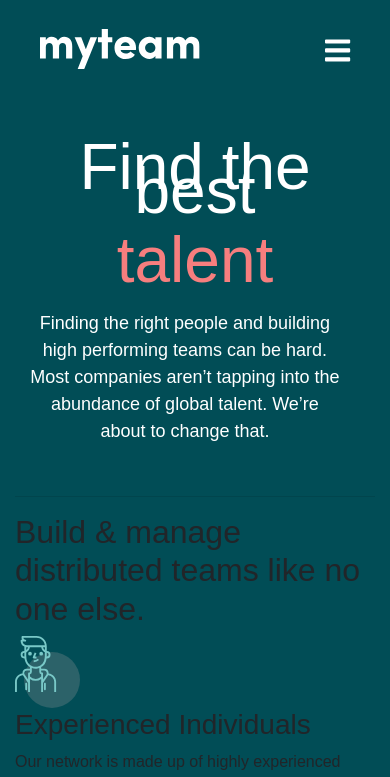
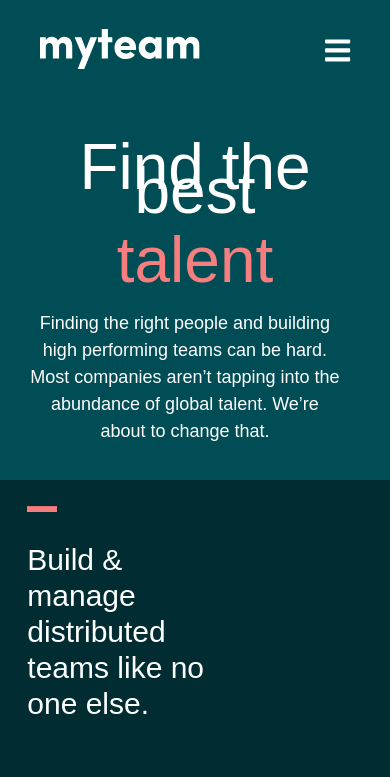
Before and after one commit to clf94-dev/myteam-vue, a Vue app: page / in a window 390 px wide. Shown: the top 777 px of the page. Built offline with nearby package versions, Linux system fonts and the light colour scheme.

Commit message:
added style featuresHome component

```diff
--- a/src/components/FeaturesHome.vue
+++ b/src/components/FeaturesHome.vue
@@ -6,7 +6,7 @@
             <h2>Build & manage distributed teams like no one else.</h2>
         </b-col>
         <b-col class="feat-col" xs="12" sm="6" md="6" lg="6">
-            <b-row v-for="data of featuresHome" v-bind:key="data.title">
+            <b-row class="feat-elem" v-for="data of featuresHome" v-bind:key="data.title">
                 <b-col class="img-col" xs="2" sm="2" md="2" lg="2">
                     <img :src="data.src" :alt="data.imgAlt">
                 </b-col>
@@ -53,5 +53,100 @@
 </script>
 
 <style scoped>
+.features-section {
+    padding: 5% 7%;
+    background-color: #012d32;
+}
 
+.features-section .title-col {
+
+    margin-bottom: 50px;
+}
+
+.features-section .title-col hr {
+    width: 30px;
+    height: 5px;
+    margin-left: 0;
+    background-color: #f67e7e;
+    color: #f67e7e;
+    margin-bottom: 5%;
+}
+
+@media screen and (max-width: 1080px) {
+    .features-section .title-col hr {
+        margin-top: 2%;
+        margin-bottom: 9%;
+    }
+}
+
+.features-section .title-col h2 {
+    font-size: 30px;
+    font-family: "Livvic", sans-serif;
+    color: white;
+    font-weight: 300;
+    padding-right: 35%;
+}
+
+@media screen and (max-width: 755px) {
+    .features-section .title-col h2 {
+        padding-right: 40% !important;
+    }
+}
+
+@media screen and (max-width: 1080px) {
+    .features-section .title-col h2 {
+        padding-right: 18%;
+    }
+}
+
+.features-section .feat-col .feat-elem {
+    padding: 1% 3%;
+}
+
+@media screen and (max-width: 755px) {
+    .features-section .feat-col .feat-elem {
+        text-align: center;
+        padding-bottom: 30px;
+    }
+}
+
+.features-section .feat-col .feat-elem .img-col {
+    align-self: center !important;
+}
+
+.features-section .feat-col .feat-elem .img-col img {
+    width: 60px !important;
+}
+
+@media screen and (max-width: 755px) {
+    .features-section .feat-col .feat-elem .img-col {
+        margin-bottom: 20px;
+    }
+}
+
+.features-section .feat-col .feat-elem .text-col {
+    padding-left: 25px;
+}
+
+.features-section .feat-col .feat-elem .text-col h3 {
+    font-size: 18px;
+    font-family: "Livvic", sans-serif;
+    color: #f67e7e;
+    font-weight: 400;
+    margin-bottom: 7px;
+}
+
+.features-section .feat-col .feat-elem .text-col p {
+    font-size: 15px;
+    font-family: "Livvic", sans-serif;
+    color: white;
+    font-weight: 300;
+    line-height: 1.5rem;
+}
+
+@media screen and (max-width: 755px) {
+    .features-section .feat-col .feat-elem .text-col p {
+        padding: 0 5%;
+    }
+}
 </style>
```
